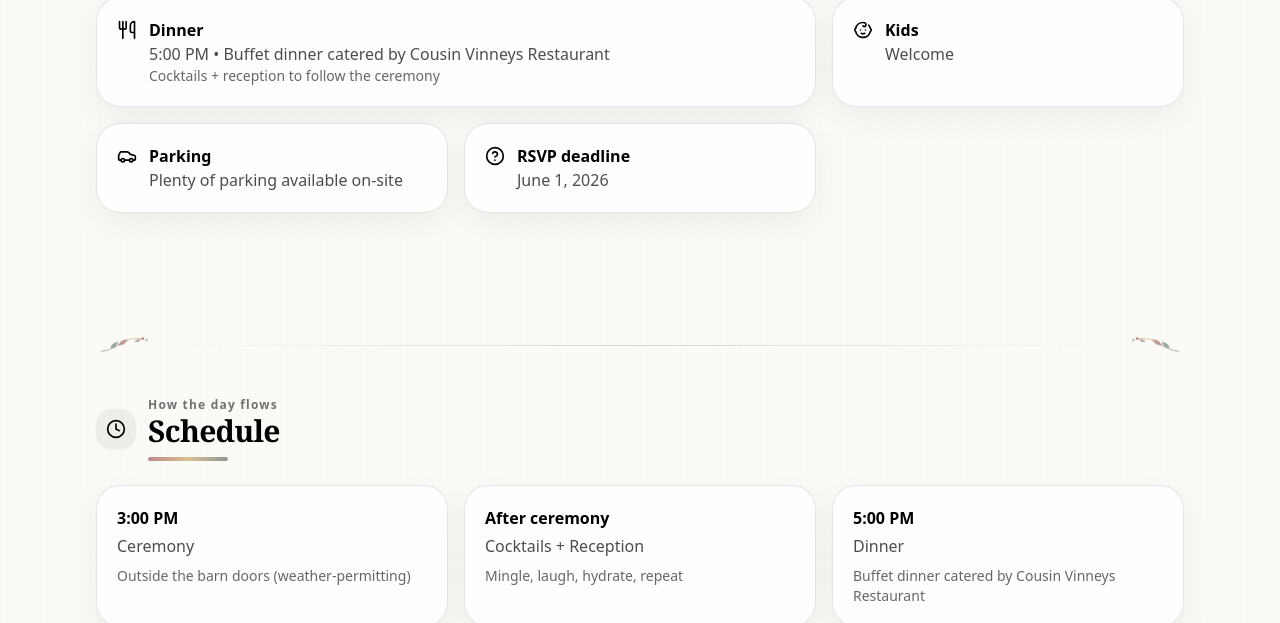
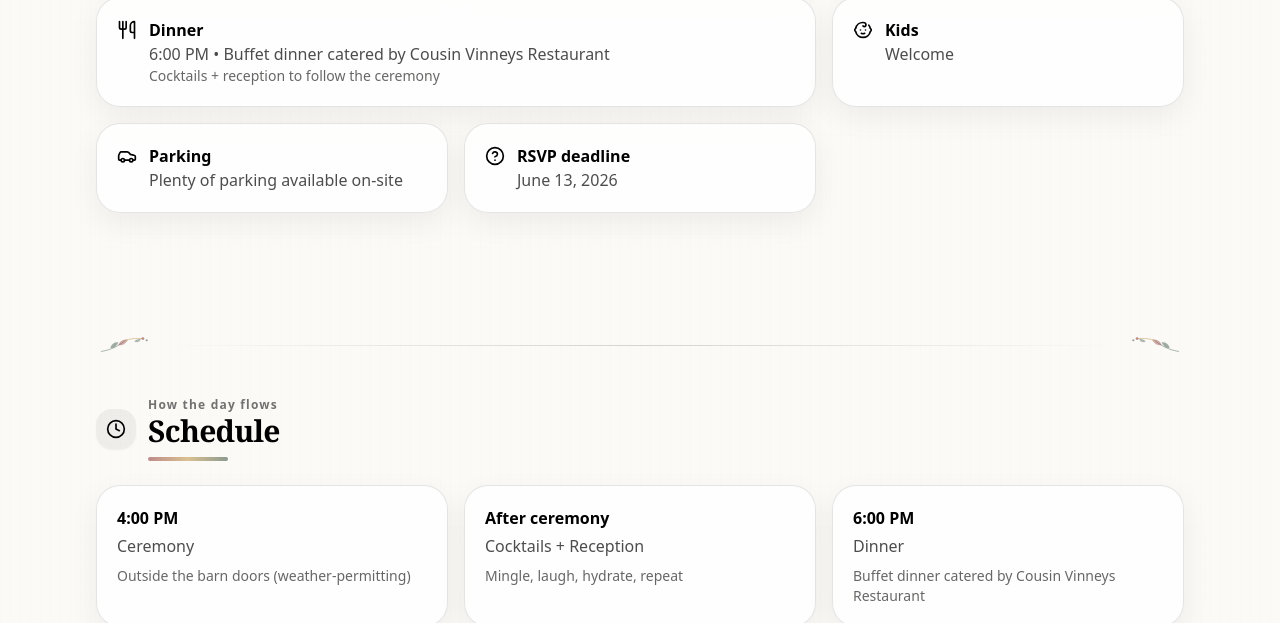
Before and after one commit to leafsfan19811981/RobNatWeddingPage, a Next.js app in the folder wedding-website/: page / in a window 1280 px wide. Shown: the part 1080-1703 px from the top of the page. Built offline with nearby package versions, Linux system fonts and the light colour scheme.

Commit message:
Update ceremony, dinner, and RSVP deadline times

```diff
--- a/wedding-website/app/wedding/WeddingWebsite.tsx
+++ b/wedding-website/app/wedding/WeddingWebsite.tsx
@@ -38,13 +38,13 @@ const HERO_BG_URL =
 const WEDDING = {
   couple: "Robert Phillips & Natalie Kavanaugh",
   dateISO: "2026-08-22T15:00:00-04:00",
-  rsvpByISO: "2026-05-31T23:59:59-04:00",
+  rsvpByISO: "2026-06-12T23:59:59-04:00",
   venueName: "Maple Hills Farms",
   venueAddressLine: "450 Dominion Dr, Hanmer, ON P3P 0A8",
   venueWebsite: "https://www.maplehillfarm.ca/",
   venueWeddingPackages: "https://www.maplehillfarm.ca/wedding-packages/",
-  ceremonyTime: "3:00 PM",
-  dinnerTime: "5:00 PM",
+  ceremonyTime: "4:00 PM",
+  dinnerTime: "6:00 PM",
   dinnerNote: "Buffet dinner catered by Cousin Vinneys Restaurant",
   kidsWelcome: true,
   parking: "Plenty of parking available on-site",
@@ -1007,7 +1007,7 @@ export default function WeddingWebsite() {
           <Section id="schedule" title="Schedule" kicker="How the day flows" icon={Clock}>
             <div className="grid gap-4 lg:grid-cols-3">
               <Card>
-                <div className="text-base font-semibold">3:00 PM</div>
+                <div className="text-base font-semibold">{WEDDING.ceremonyTime}</div>
                 <div className="mt-1 text-black/70">Ceremony</div>
                 <div className="mt-2 text-sm text-black/60">Outside the barn doors (weather-permitting)</div>
               </Card>
@@ -1017,7 +1017,7 @@ export default function WeddingWebsite() {
                 <div className="mt-2 text-sm text-black/60">Mingle, laugh, hydrate, repeat</div>
               </Card>
               <Card>
-                <div className="text-base font-semibold">5:00 PM</div>
+                <div className="text-base font-semibold">{WEDDING.dinnerTime}</div>
                 <div className="mt-1 text-black/70">Dinner</div>
                 <div className="mt-2 text-sm text-black/60">{WEDDING.dinnerNote}</div>
               </Card>
```
